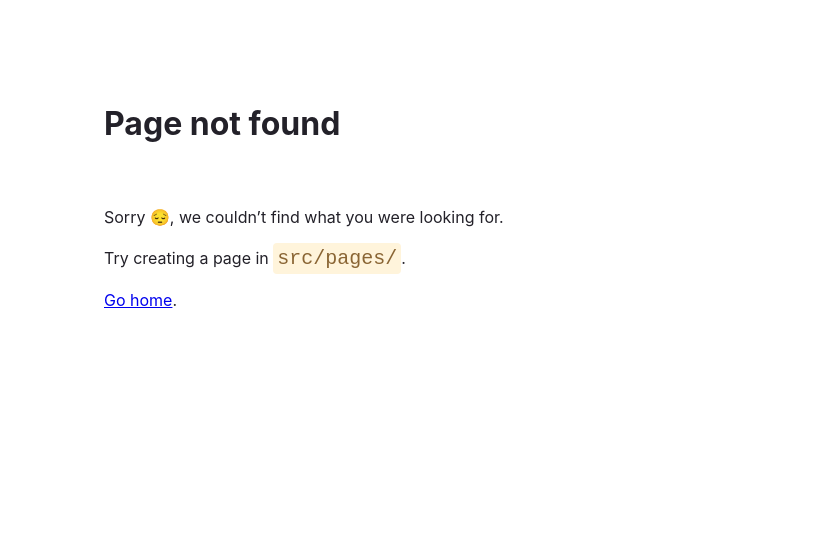
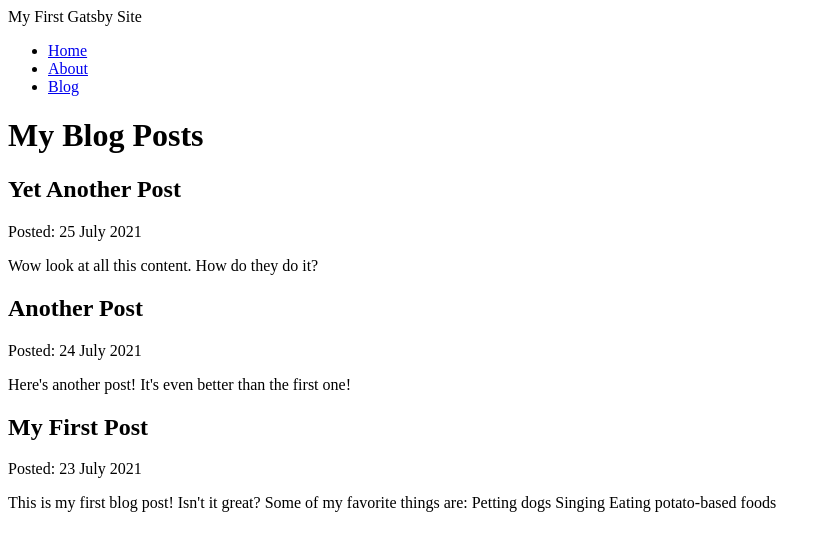
Before and after one commit to dpodbiol/my-gatsby-site, a Gatsby site: page /blog in a window 1280 px wide. Before the commit this address had no page. Shown: the whole page, without its empty margins (0-831 px from the left). Built offline with nearby package versions, Linux system fonts and the light colour scheme; Gatsby itself is replaced by a stand-in of ours.

Commit message:
Finished Gatsby Tutorial Part 5

```diff
--- /dev/null
+++ b/blog/another-post.mdx
@@ -0,0 +1,7 @@
+---
+title: "Another Post"
+date: "2021-07-24"
+slug: "another-post"
+---
+
+Here's another post! It's even better than the first one!
--- /dev/null
+++ b/blog/blog.mdx
@@ -0,0 +1,7 @@
+---
+title: "Yet Another Post"
+date: "2021-07-25"
+slug: "yet-another-post"
+---
+
+Wow look at all this content. How do they do it?
--- /dev/null
+++ b/blog/my-blog.mdx
@@ -0,0 +1,13 @@
+---
+title: "My First Post"
+date: "2021-07-23"
+slug: "my-first-post"
+---
+
+This is my first blog post! Isn't it _great_?
+
+Some of my **favorite** things are:
+
+- Petting dogs
+- Singing
+- Eating potato-based foods
--- a/gatsby-config.js
+++ b/gatsby-config.js
@@ -3,35 +3,18 @@
  */
 module.exports = {
   siteMetadata: {
-    title: `My Gatsby Site`,
+    title: `My First Gatsby Site`,
     siteUrl: `https://www.yourdomain.tld`,
   },
   plugins: [
+    "gatsby-plugin-mdx",
     "gatsby-plugin-image",
     "gatsby-plugin-sharp",
     {
-      resolve: "gatsby-source-strapi",
+      resolve: "gatsby-source-filesystem",
       options: {
-        apiURL: process.env.STRAPI_API_URL || "http://localhost:1337",
-        accessToken: process.env.STRAPI_TOKEN,
-        collectionTypes: [
-          {
-            singularName: "restaurant",
-            queryParams: {
-              publicationState:
-                process.env.GATSBY_IS_PREVIEW === "true" ? "preview" : "live",
-              populate: {
-                cover: "*",
-                blocks: {
-                  populate: "*",
-                },
-              },
-            },
-          },
-          {
-            singularName: "category",
-          },
-        ],
+        name: `blog`,
+        path: `${__dirname}/blog`,
       },
     },
   ],
--- a/package.json
+++ b/package.json
@@ -14,8 +14,10 @@
     "clean": "gatsby clean"
   },
   "dependencies": {
+    "@mdx-js/react": "^2.3.0",
     "gatsby": "^5.12.4",
     "gatsby-plugin-image": "^3.12.0",
+    "gatsby-plugin-mdx": "^5.12.0",
     "gatsby-plugin-sharp": "^5.12.0",
     "gatsby-source-filesystem": "^5.12.0",
     "react": "^18.2.0",
--- a/src/components/layout.js
+++ b/src/components/layout.js
@@ -1,9 +1,19 @@
 import * as React from "react";
-import { Link } from "gatsby";
+import { Link, useStaticQuery, graphql } from "gatsby";
 
 const Layout = ({ pageTitle, children }) => {
+  const data = useStaticQuery(graphql`
+    query {
+      site {
+        siteMetadata {
+          title
+        }
+      }
+    }
+  `);
   return (
     <div>
+      <header>{data.site.siteMetadata.title}</header>
       <nav>
         <ul>
           <li>
@@ -11,6 +21,9 @@
           </li>
           <li>
             <Link to="/about">About</Link>
+          </li>
+          <li>
+            <Link to="/blog">Blog</Link>
           </li>
         </ul>
       </nav>
--- /dev/null
+++ b/src/components/seo.js
@@ -0,0 +1,22 @@
+import * as React from "react";
+import { graphql, useStaticQuery } from "gatsby";
+
+const Seo = ({ title }) => {
+  const data = useStaticQuery(graphql`
+    query {
+      site {
+        siteMetadata {
+          title
+        }
+      }
+    }
+  `);
+
+  return (
+    <title>
+      {title} | {data.site.siteMetadata.title}
+    </title>
+  );
+};
+
+export default Seo;
--- a/src/pages/about.js
+++ b/src/pages/about.js
@@ -2,6 +2,7 @@
 import * as React from "react";
 import Layout from "../components/layout";
 import { StaticImage } from "gatsby-plugin-image";
+import Seo from "../components/seo";
 
 const AboutPage = () => {
   return (
@@ -19,8 +20,7 @@
 
 export const Head = () => (
   <>
-    <title>About Me</title>
-    <meta name="description" content="Your description" />
+    <Seo title="About Page" />
   </>
 );
 
--- /dev/null
+++ b/src/pages/blog.js
@@ -0,0 +1,45 @@
+import * as React from "react";
+import Layout from "../components/layout";
+import Seo from "../components/seo";
+import { graphql } from "gatsby";
+
+const BlogPage = ({ data }) => {
+  return (
+    <Layout pageTitle="My Blog Posts">
+      {data.allMdx.nodes.map((node) => (
+        <article key={node.id}>
+          <h2>{node.frontmatter.title}</h2>
+          <p>Posted: {node.frontmatter.date}</p>
+          <p>{node.excerpt}</p>
+        </article>
+      ))}
+    </Layout>
+  );
+};
+
+export const query = graphql`
+  query {
+    allMdx(sort: { frontmatter: { date: DESC } }) {
+      nodes {
+        frontmatter {
+          date(formatString: "D MMMM YYYY")
+          title
+          slug
+        }
+        id
+        excerpt
+        parent {
+          ... on File {
+            id
+            name
+            modifiedTime(formatString: "D MMMM YYYY")
+          }
+        }
+      }
+    }
+  }
+`;
+
+export const Head = () => <Seo title="My Blog Posts" />;
+
+export default BlogPage;
--- a/src/pages/index.js
+++ b/src/pages/index.js
@@ -1,6 +1,7 @@
 import * as React from "react";
 import Layout from "../components/layout";
 import { StaticImage } from "gatsby-plugin-image";
+import Seo from "../components/seo";
 
 const IndexPage = () => {
   return (
@@ -11,6 +12,6 @@
   );
 };
 
-export const Head = () => <title>Home Page</title>;
+export const Head = () => <Seo title="Home Page" />;
 
 export default IndexPage;
```
Also changed, not shown: src/components/header.js (added, +28 -0 lines), src/components/useStaticQuery.js (added, +18 -0 lines), 1 other file.
